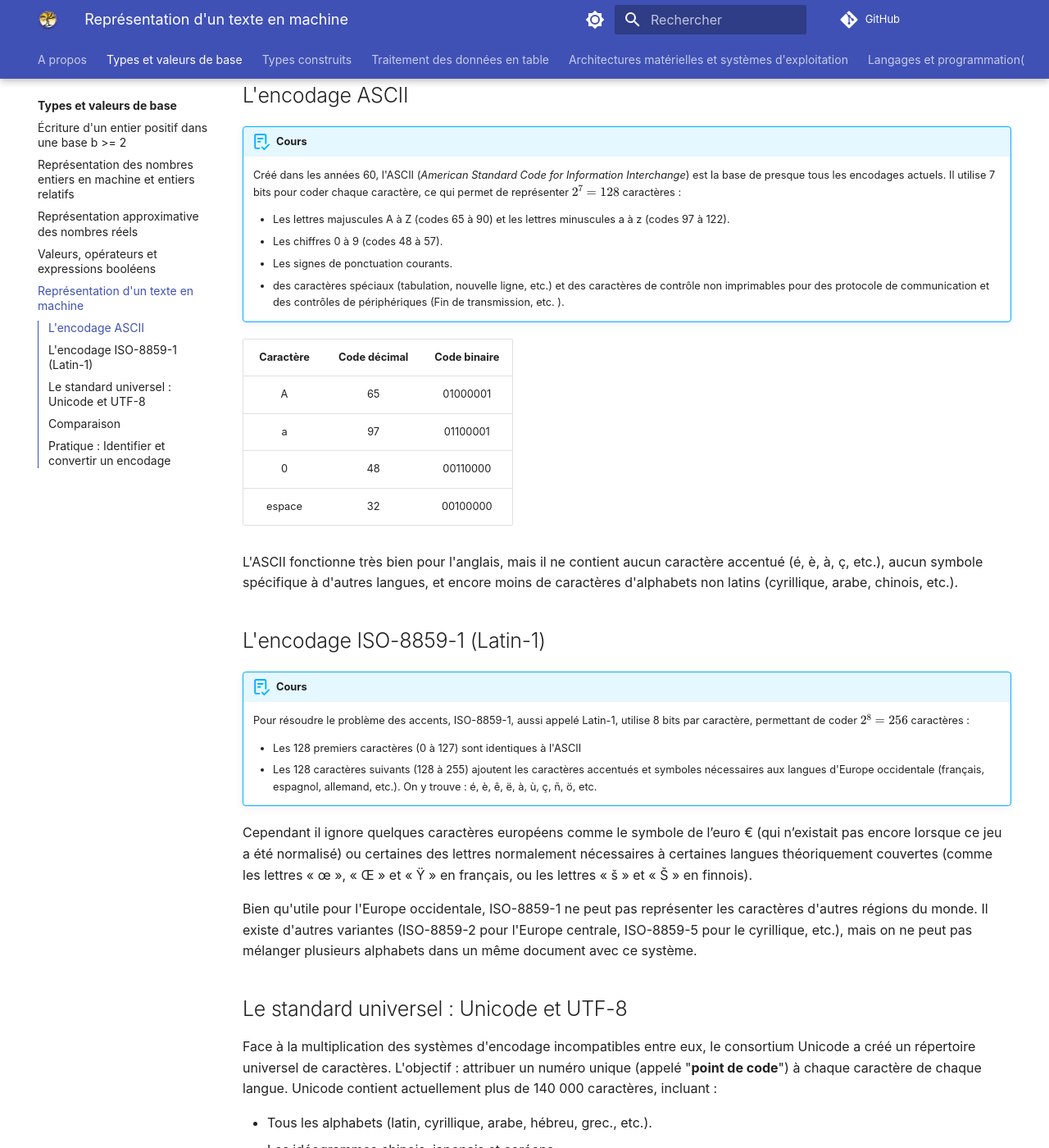
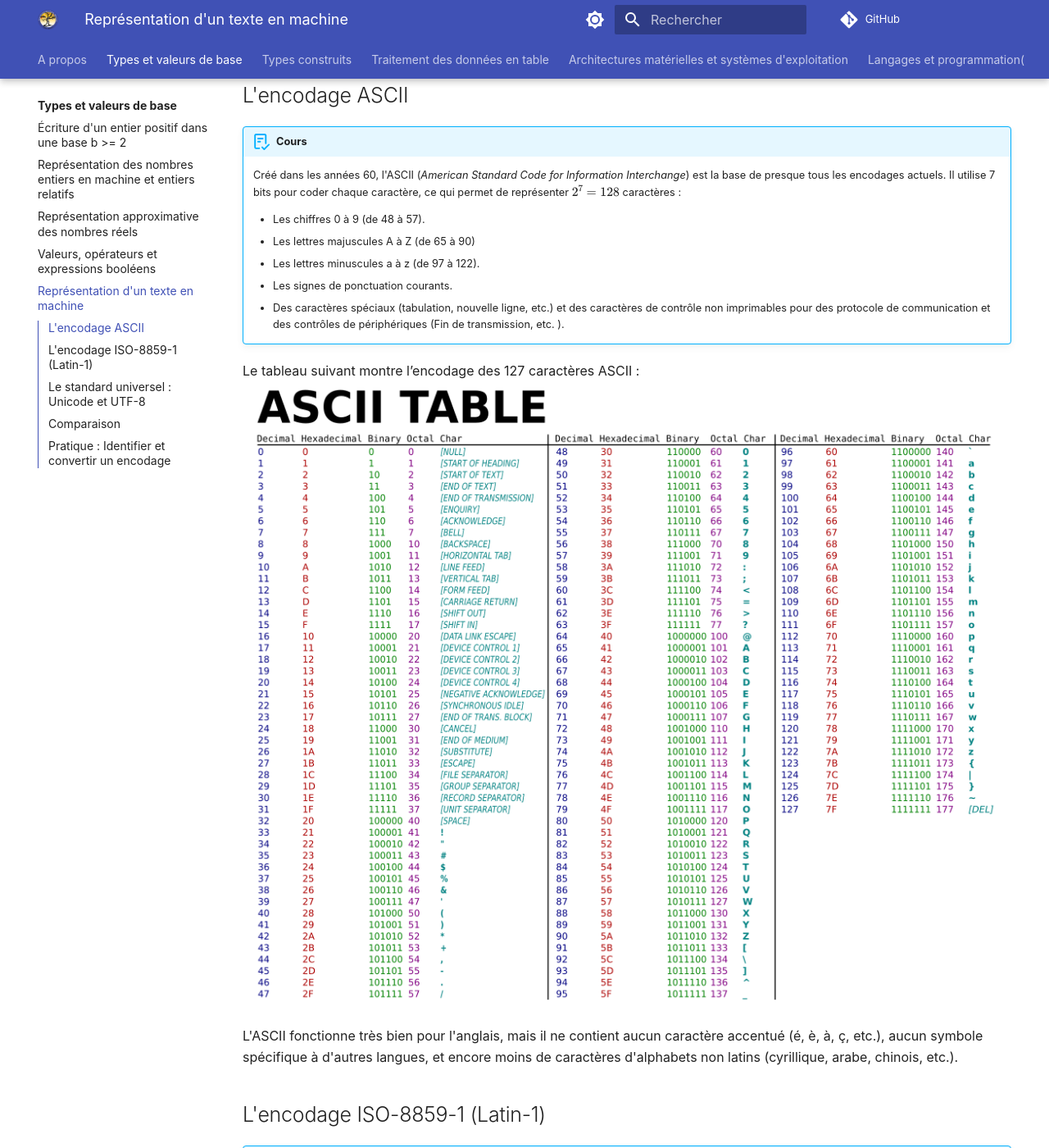
Before and after one commit to fab-perez/NSI-1, an MkDocs documentation site: the page built from docs/types-et-valeurs-de-base/5-representation-texte.md, in a window 1280 px wide and 1400 px high, scrolled down 344 px. Shown: the whole window at 82% size. Built offline with MkDocs 1.6.1 and Material for MkDocs 9.7.7, drawn with Linux system fonts in a browser that asks for light colours; comment, search, counter and statistics services are not loaded; some of the changed text lies outside the part shown.

Commit message:
Add files via upload

```diff
--- a/docs/types-et-valeurs-de-base/5-representation-texte.md
+++ b/docs/types-et-valeurs-de-base/5-representation-texte.md
@@ -10,17 +10,16 @@
 !!! abstract "Cours"
     Créé dans les années 60, l'ASCII (*American Standard Code for Information Interchange*) est la base de presque tous les encodages actuels. Il utilise 7 bits pour coder chaque caractère, ce qui permet de représenter $2^7 = 128$ caractères :
 
-    - Les lettres majuscules A à Z (codes 65 à 90) et les lettres minuscules a à z (codes 97 à 122).
-    - Les chiffres 0 à 9 (codes 48 à 57).
+    - Les chiffres 0 à 9 (de 48 à 57).
+    - Les lettres majuscules A à Z (de 65 à 90)
+    - Les lettres minuscules a à z (de 97 à 122).
     - Les signes de ponctuation courants.
-    - des caractères spéciaux (tabulation, nouvelle ligne, etc.) et des caractères de contrôle non imprimables pour des protocole de communication et des contrôles de périphériques (Fin de transmission, etc. ).
+    - Des caractères spéciaux (tabulation, nouvelle ligne, etc.) et des caractères de contrôle non imprimables pour des protocole de communication et des contrôles de périphériques (Fin de transmission, etc. ).
 
-|Caractère|Code décimal|Code binaire|
-|:-:|:-:|:-:|
-|A|65|01000001|
-|a|97|01100001|
-|0|48|00110000|
-|espace|32|00100000|
+Le tableau suivant montre l’encodage des 127 caractères ASCII :
+![Table des 127 caractères ASCII](assets/5-ascii-table-light-mode.png#only-light){width=100%}
+![Table des 127 caractères ASCII](assets/5-ascii-table-dark-mode.png#only-dark){width=100%}
+
 
 L'ASCII fonctionne très bien pour l'anglais, mais il ne contient aucun caractère accentué (é, è, à, ç, etc.), aucun symbole spécifique à d'autres langues, et encore moins de caractères d'alphabets non latins (cyrillique, arabe, chinois, etc.).
 
@@ -30,13 +29,19 @@
 !!! abstract "Cours"
     Pour résoudre le problème des accents, ISO-8859-1, aussi appelé Latin-1, utilise 8 bits par caractère, permettant de coder $2^8 = 256$ caractères :
 
-    - Les 128 premiers caractères (0 à 127) sont identiques à l'ASCII
+    - Les 128 premiers caractères (0 à 127) sont identiques à l'ASCII.
     - Les 128 caractères suivants (128 à 255) ajoutent les caractères accentués et symboles nécessaires aux langues d'Europe occidentale (français, espagnol, allemand, etc.). On y trouve : é, è, ê, ë, à, ù, ç, ñ, ö, etc.
 
-Cependant il ignore quelques caractères européens comme le symbole de l’euro € (qui n’existait pas encore lorsque ce jeu a été normalisé) ou certaines des lettres normalement nécessaires à certaines langues théoriquement couvertes (comme les lettres « œ », « Œ » et « Ÿ » en français, ou les lettres « š » et « Š » en finnois).
+Le tableau suivant[^5.1] montre l’encodage des 256 caractères ISO-8859-1. Les titres des lignes et des colonnes indiquent les valeurs hexadécimales correspondant aux positions codées assignées à chaque caractère, par exemple, la valeur hexadécimale de la position codée assignée à la lettre « L » est 4C16, soit 01001100 en binaire ou 76 en décimal.
+
+[^5.1]: source: [https://fr.wikipedia.org/wiki/ISO/CEI_8859-1](https://fr.wikipedia.org/wiki/ISO/CEI_8859-1)
+
+![Table des 256 caractères ISO-8859-1](assets/5-iso-8859-1-table.png){width=70%}
 
 
-Bien qu'utile pour l'Europe occidentale, ISO-8859-1 ne peut pas représenter les caractères d'autres régions du monde. Il existe d'autres variantes (ISO-8859-2 pour l'Europe centrale, ISO-8859-5 pour le cyrillique, etc.), mais on ne peut pas mélanger plusieurs alphabets dans un même document avec ce système.
+Si l'ISO-8859-1 est une amélioration de l'encodage ASCII, il ignore quelques caractères européens comme le symbole de l’euro € (qui n’existait pas encore lorsque ce jeu a été normalisé) ou certaines des lettres normalement nécessaires à certaines langues théoriquement couvertes (comme les lettres « œ », « Œ » et « Ÿ » en français, ou les lettres « š » et « Š » en finnois).
+
+Par ailleurs, bien qu'utile pour l'Europe occidentale, ISO-8859-1 ne peut pas représenter les caractères d'autres régions du monde. Il existe d'autres variantes (ISO-8859-2 pour l'Europe centrale, ISO-8859-5 pour le cyrillique, etc.), mais on ne peut pas mélanger plusieurs alphabets dans un même document avec ce système.
 
 
 
```
